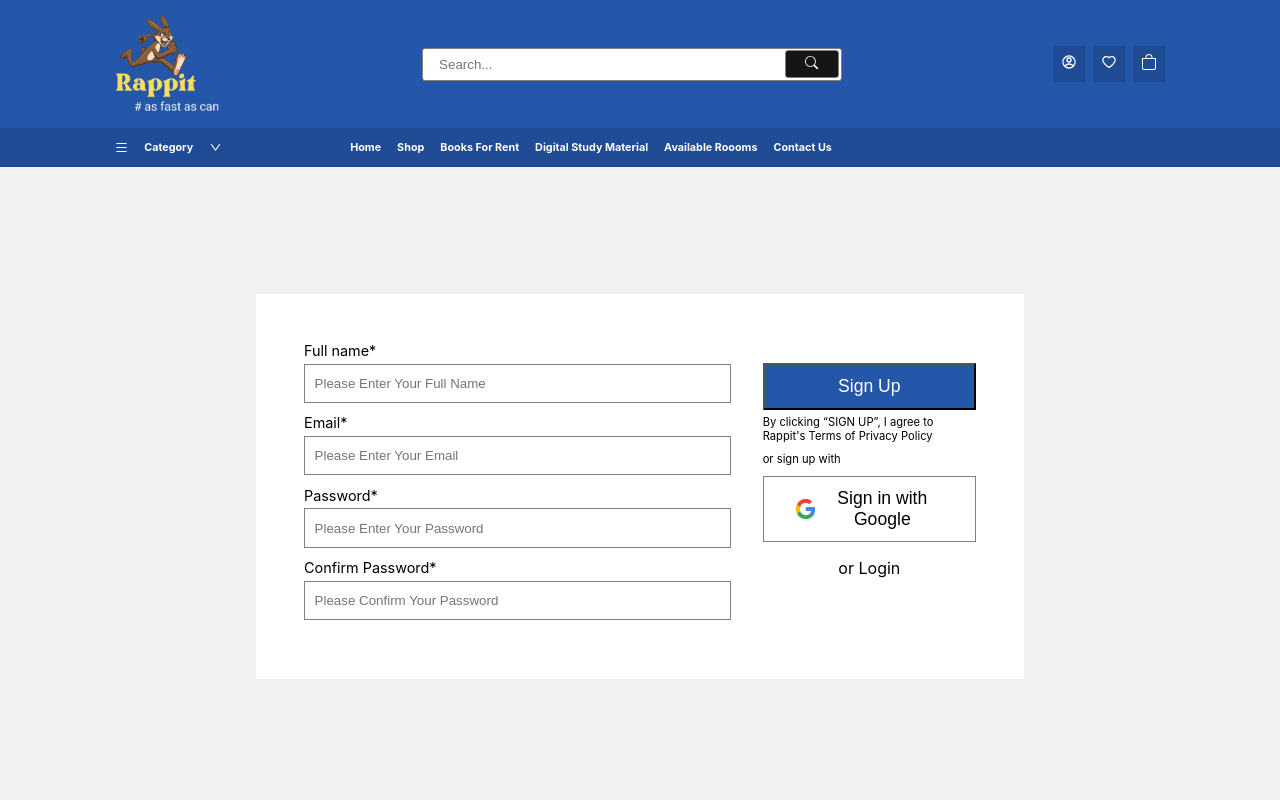
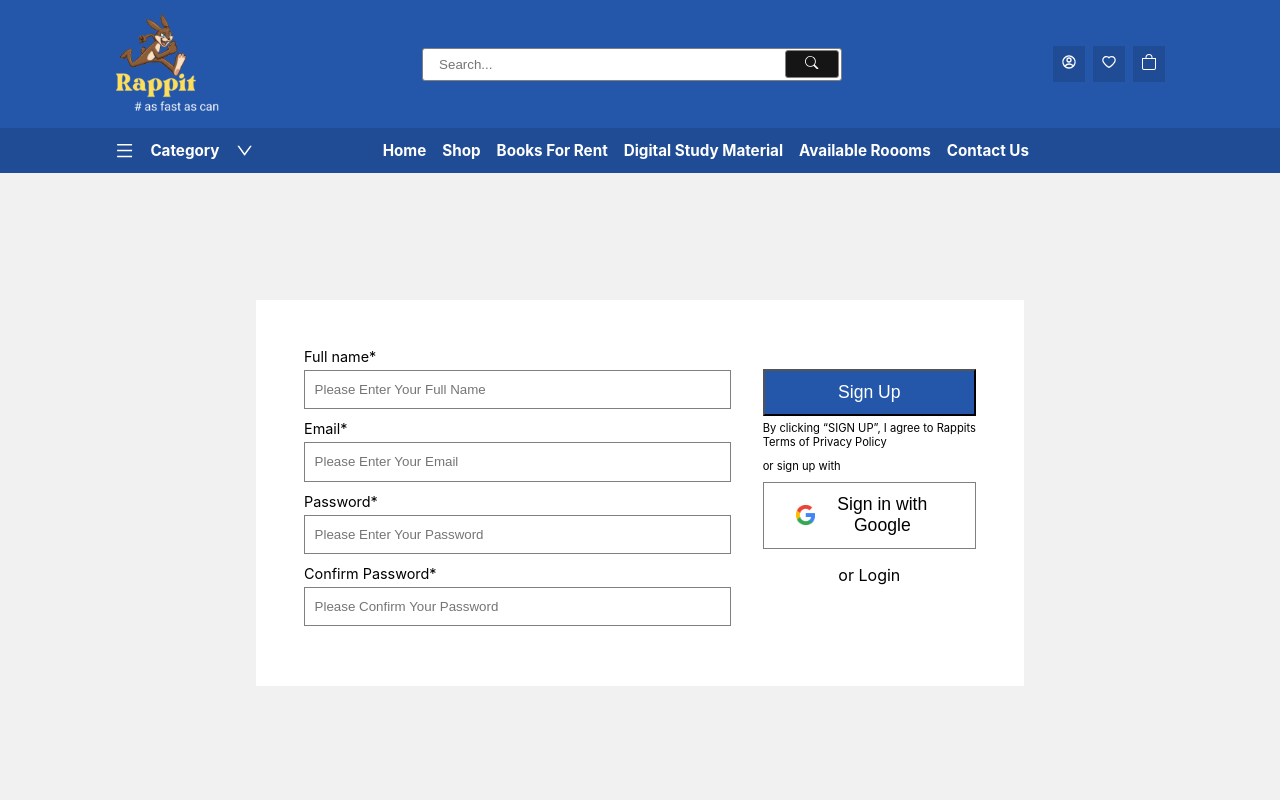
Before and after one commit to Ashimkarrki/rippet-frontend, a Next.js app: page /signup in a window 1280 px wide. Shown: the top 800 px of the page. Built offline with nearby package versions, Linux system fonts and the light colour scheme.

Commit message:
signup ko state haru hale

```diff
--- a/components/Navbar.js
+++ b/components/Navbar.js
@@ -1,5 +1,6 @@
 import React from "react";
 import Image from "next/image";
+import Link from "next/link";
 import { BsSearch, BsBag, BsFillBagFill } from "react-icons/bs";
 import {
   AiOutlineHeart,
@@ -10,7 +11,6 @@ import {
 import { RiAccountCircleLine, RiAccountCircleFill } from "react-icons/ri";
 import styles from "../styles/Navbar.module.css";
 import rippet_logo from "../public/rippet_logo.png";
-import Link from "next/link";
 const Navbar = () => {
   return (
     <nav className={styles.nav}>
@@ -33,22 +33,24 @@ const Navbar = () => {
             <AiOutlineHeart />
           </button>
           <button className={styles.icons}>
-            <BsBag />
+            <Link href="/Cart">
+              <BsBag />
+            </Link>
           </button>
         </div>
       </div>
       <div className={styles.lower_nav}>
         <div className={styles.first_element}>
-          <AiOutlineMenu />
-          <h5>Category</h5>
-          <AiOutlineDown />
+          <AiOutlineMenu className={styles.icon} />
+          <h3>Category</h3>
+          <AiOutlineDown className={styles.icon} />
         </div>
-        <h5>Home</h5>
-        <h5>Shop</h5>
-        <h5>Books For Rent</h5>
-        <h5>Digital Study Material</h5>
-        <h5>Available Roooms</h5>
-        <h5>Contact Us</h5>
+        <h3>Home</h3>
+        <h3>Shop</h3>
+        <h3>Books For Rent</h3>
+        <h3>Digital Study Material</h3>
+        <h3>Available Roooms</h3>
+        <h3>Contact Us</h3>
       </div>
     </nav>
   );
--- a/components/SignUpComponent.js
+++ b/components/SignUpComponent.js
@@ -1,45 +1,90 @@
-import style from "../styles/FormComponent.module.css"
-import Image from "next/image"
-import Googlelogo from "../public/google.png"
-import Link from "next/link"
+import style from "../styles/FormComponent.module.css";
+import Image from "next/image";
+import Googlelogo from "../public/google.png";
+import Link from "next/link";
+import { useState } from "react";
 export const SignUpComponent = () => {
+  const [userData, setuserData] = useState({
+    Username: "",
+    Password: "",
+    Email: "",
+    ConfirmPassword: "",
+  });
+  const change = (e) => {
+    setuserData({
+      ...userData,
+      [e.target.name]: e.target.value,
+    });
+  };
   return (
-
     <div className={style.FormContainer}>
-    <div className={style.FormSubContainer}>
+      <form className={style.FormSubContainer}>
         <div>
           <div className={style.inputContainer}>
             <label className={style.formlabel}>Full name*</label>
-        <input className={style.forminput}  type="text"  placeholder="Please Enter Your Full Name"/>
+            <input
+              className={style.forminput}
+              type="text"
+              name="Username"
+              placeholder="Please Enter Your Full Name"
+              onChange={change}
+              required
+            />
           </div>
           <div className={style.inputContainer}>
             <label className={style.formlabel}>Email*</label>
-        <input className={style.forminput}  type="text"  placeholder="Please Enter Your Email"/>
+            <input
+              className={style.forminput}
+              type="text"
+              name="Email"
+              onChange={change}
+              required
+              placeholder="Please Enter Your Email"
+            />
           </div>
           <div className={style.inputContainer}>
             <label className={style.formlabel}>Password*</label>
-        <input className={style.forminput}  type="text"  placeholder="Please Enter Your Password"/>
+            <input
+              className={style.forminput}
+              type="password"
+              name="Password"
+              onChange={change}
+              required
+              placeholder="Please Enter Your Password"
+            />
           </div>
           <div className={style.inputContainer}>
             <label className={style.formlabel}>Confirm Password*</label>
-        <input className={style.forminput}  type="text"  placeholder="Please Confirm Your Password"/>
+            <input
+              className={style.forminput}
+              type="password"
+              name="ConfirmPassword"
+              onChange={change}
+              required
+              placeholder="Please Confirm Your Password"
+            />
           </div>
         </div>
-    <div >
-        <button className={style.formbutton}>
+        <div>
+          <button className={style.formbutton} type="submit">
             Sign Up
           </button>
-        <p className={style.formparagraph}>By clicking “SIGN UP”, I agree to Rappit's Terms of <a href="#">Privacy Policy</a></p>
+          <p className={style.formparagraph}>
+            By clicking “SIGN UP”, I agree to Rappits Terms of{" "}
+            <a href="#">Privacy Policy</a>
+          </p>
           <p className={style.formparagraph}>or sign up with</p>
           <button className={style.googlebutton}>
-            <Image src={Googlelogo} width={'20'} height={'20'} />
+            <Image src={Googlelogo} width={"20"} height={"20"} alt="google" />
             Sign in with Google
           </button>
           <div className={style.orlogin}>
-        <p>or <Link href="login">Login</Link></p>
+            <p>
+              or <Link href="login">Login</Link>
+            </p>
           </div>
         </div>
+      </form>
     </div>
-    </div>
-  )
-}
+  );
+};
--- a/package.json
+++ b/package.json
@@ -14,6 +14,7 @@
     "react": "18.2.0",
     "react-dom": "18.2.0",
     "react-icons": "^4.7.1",
+    "react-image-magnifiers": "^1.4.0",
     "react-multi-carousel": "^2.8.2",
     "react-slick": "^0.29.0",
     "slick-carousel": "^1.8.1"
--- a/styles/Footer.module.css
+++ b/styles/Footer.module.css
@@ -3,6 +3,9 @@
   display: grid;
   grid-template-columns: 1fr 1fr 1fr;
   /* justify-items: center; */
+  background: #dddfe2;
+  margin-top: 1rem;
+
   grid-template-columns: repeat(auto-fill, minmax(20rem, 1fr));
   gap: 1rem;
 }
--- a/styles/Navbar.module.css
+++ b/styles/Navbar.module.css
@@ -64,3 +64,6 @@
   gap: 1rem;
   margin-right: 7rem;
 }
+.icon {
+  font-size: 1.2rem;
+}
--- a/styles/Product.module.css
+++ b/styles/Product.module.css
@@ -87,3 +87,6 @@
   display: flex;
   gap: 1rem;
 }
+.heart {
+  font-size: 1rem;
+}
```
Also changed, not shown: pages/Product.js (+15 -2 lines), 1 other file (tests, documents, lock files or other folders). Lines whose indentation alone changed are shown as unchanged.
